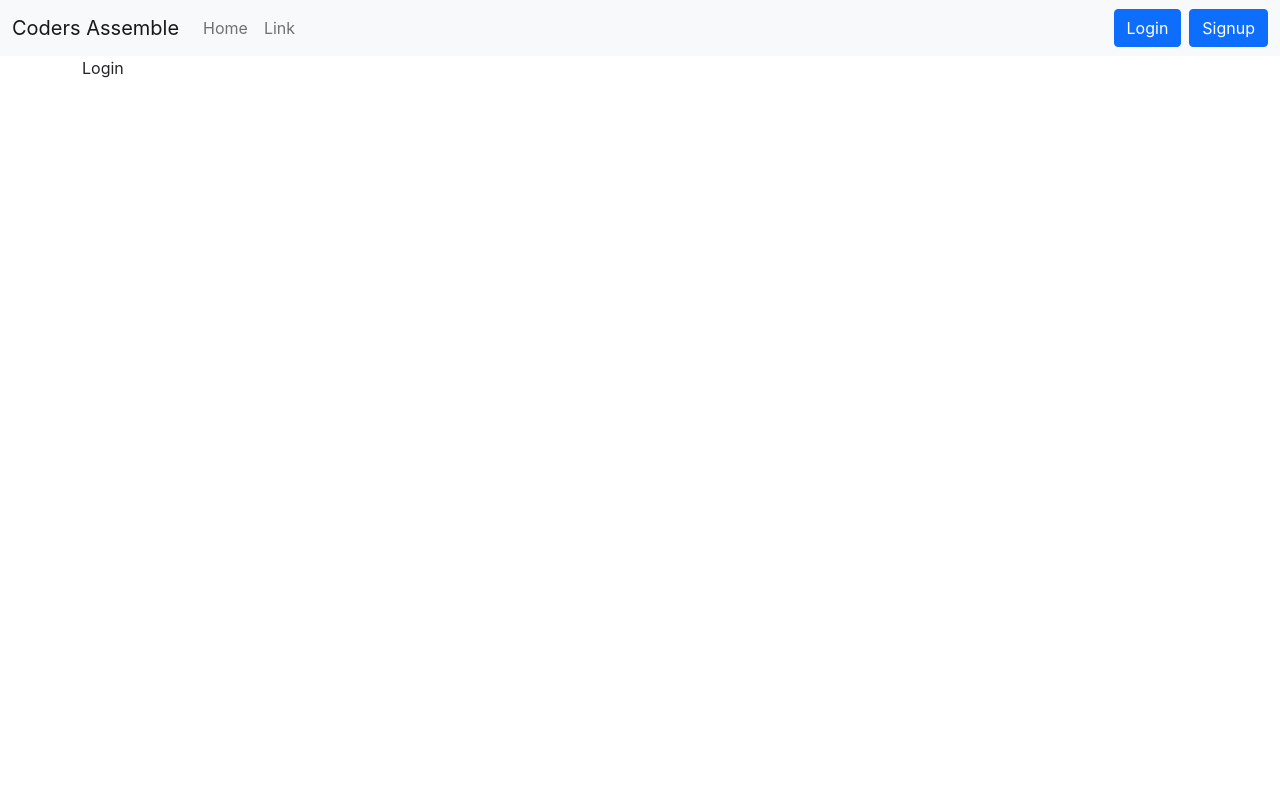
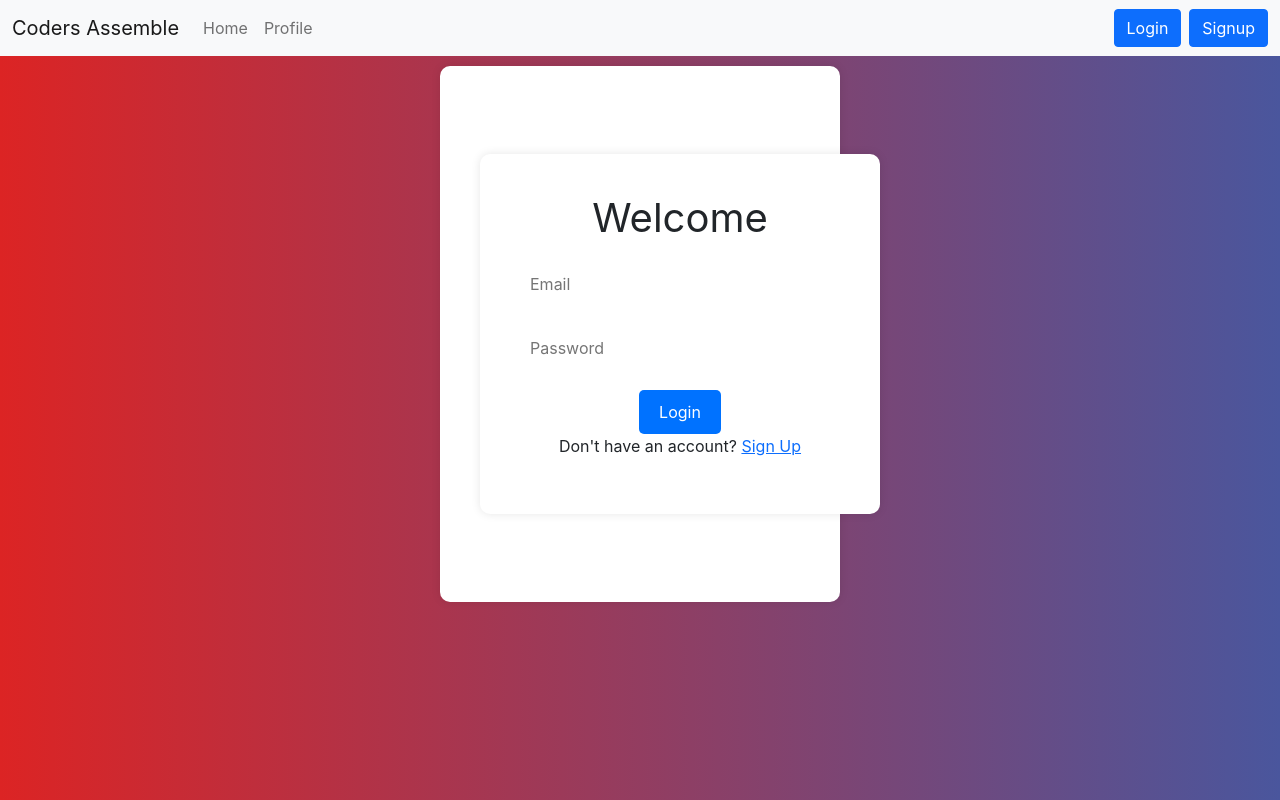
Before and after one commit to kapoor-rajat16/our-awesome-project, a React (Create React App) app: page /login in a window 1280 px wide. Built offline with nearby package versions, Linux system fonts and the light colour scheme; the HTML template or start-up script is replaced by a standard one.

Commit message:
login and signup page frontend created

```diff
--- a/src/components/Login.js
+++ b/src/components/Login.js
@@ -1,9 +1,31 @@
 import React from 'react'
+import {Link}  from 'react-router-dom'
+// import '../css/signup.css'
+function Login() {
 
-function Login() {
-  return (
-    <div>Login</div>
-  )
+    // const styles = {
+    //     body: {
+    //       background: 'linear-gradient(to right, #0072ff, #00c6ff)',
+    //       display: 'flex',
+    //       alignItems: 'center',
+    //       justifyContent: 'center',
+    //       height: '100vh',
+    //       fontFamily: 'Arial, sans-serif'
+    //     }
+    //   }
+    return (
+
+        <div className="container my-5">
+            <form action="#">
+                <h1>Welcome</h1>
+                <input type="email" placeholder="Email" autocomplete="off"/>
+                <input type="password" placeholder="Password" autocomplete="off"/>
+                <button type="submit">Login</button>
+                <p>Don't have an account? <Link to="/signup">Sign Up</Link></p>
+            </form>
+        </div>
+
+    )
 }
 
 export default Login
--- a/src/components/Navbar.js
+++ b/src/components/Navbar.js
@@ -21,7 +21,7 @@ export default function Navbar() {
                             <Link className={`nav-link ${location.pathname ==="/"? "active" : ""}`} aria-current="page" to="/">Home</Link>
                         </li>
                         <li className="nav-item">
-                            <Link className={`nav-link ${location.pathname ==="/profile"? "active" : ""}`} to="/profile">Link</Link>
+                            <Link className={`nav-link ${location.pathname ==="/profile"? "active" : ""}`} to="/profile">Profile</Link>
                         </li>
                     </ul>
                     <Link className='btn btn-primary mx-2' to='/login' type='button'>Login</Link>
--- a/src/components/Signup.js
+++ b/src/components/Signup.js
@@ -1,8 +1,21 @@
 import React from 'react'
-
+import {Link} from 'react-router-dom'
+import '../css/signup.css'
 function Signup() {
   return (
-    <div>Signup</div>
+    <div class="container">
+            <form action="#">
+                <h1>Welcome</h1>
+                <input type="text" placeholder="Name" autocomplete="off" />
+                <input type="text" placeholder="Registration Number" autocomplete="off" />
+                <input type="text" placeholder="Course" autocomplete="off"/>
+                <input type="text" placeholder="Branch" autocomplete="off" />
+                <input type="email" placeholder="Email" autocomplete="off" />
+                <input type="password" placeholder="Password" autocomplete="off" />
+                <button type="submit">Sign Up</button>
+                <p>Already have an account? <Link to="/login">Login</Link></p>
+            </form>
+        </div>
   )
 }
 
--- /dev/null
+++ b/src/css/signup.css
@@ -0,0 +1,54 @@
+/* body {
+    background: linear-gradient(to right, #0072ff, #00c6ff);
+    display: flex;
+    align-items: center;
+    justify-content: center;
+    height: 100vh;
+    font-family: Arial, sans-serif;
+  }   */
+
+  .container {
+      background-color: rgb(255, 255, 255);
+      margin-top: 10px;
+      padding: 40px;
+      border-radius: 10px;
+      box-shadow: 0px 0px 10px rgba(0, 0, 0, 0.1);
+      text-align: center;
+      width: 400px;
+  }
+
+  h1 {
+      margin-bottom: 20px;
+      font-weight: normal;
+  }
+
+  form {
+      display: flex;
+      flex-direction: column;
+      align-items: center;
+  }
+
+  input[type="text"],
+  input[type="email"],
+  input[type="password"] {
+      width: 100%;
+      padding: 10px;
+      margin-bottom: 20px;
+      border: none;
+      border-radius: 5px;
+      font-size: 16px;
+  }
+
+  button[type="submit"] {
+      background-color: #0072ff;
+      color: white;
+      padding: 10px 20px;
+      border: none;
+      border-radius: 5px;
+      font-size: 16px;
+      cursor: pointer;
+  }
+
+  button[type="submit"]:hover {
+      background-color: #00c6ff;
+  }
--- a/src/index.css
+++ b/src/index.css
@@ -1,4 +1,10 @@
 body {
+  /* background: linear-gradient(to right, #8e9ecd, #5e72c9); */
+  /* background: linear-gradient(to right, #4CB8C4, #3CD3AD); */
+  /* background: linear-gradient(to right, #F7247C, #FFD200); */
+  background: linear-gradient(to right,  #dc2424,#4a569d);
+  /* background: linear-gradient(to right, #7F00FF, #E100FF); */
+  /* background: linear-gradient(to right, #ADD8E6, #87CEFA); */
   margin: 0;
   font-family: -apple-system, BlinkMacSystemFont, 'Segoe UI', 'Roboto', 'Oxygen',
     'Ubuntu', 'Cantarell', 'Fira Sans', 'Droid Sans', 'Helvetica Neue',
```
